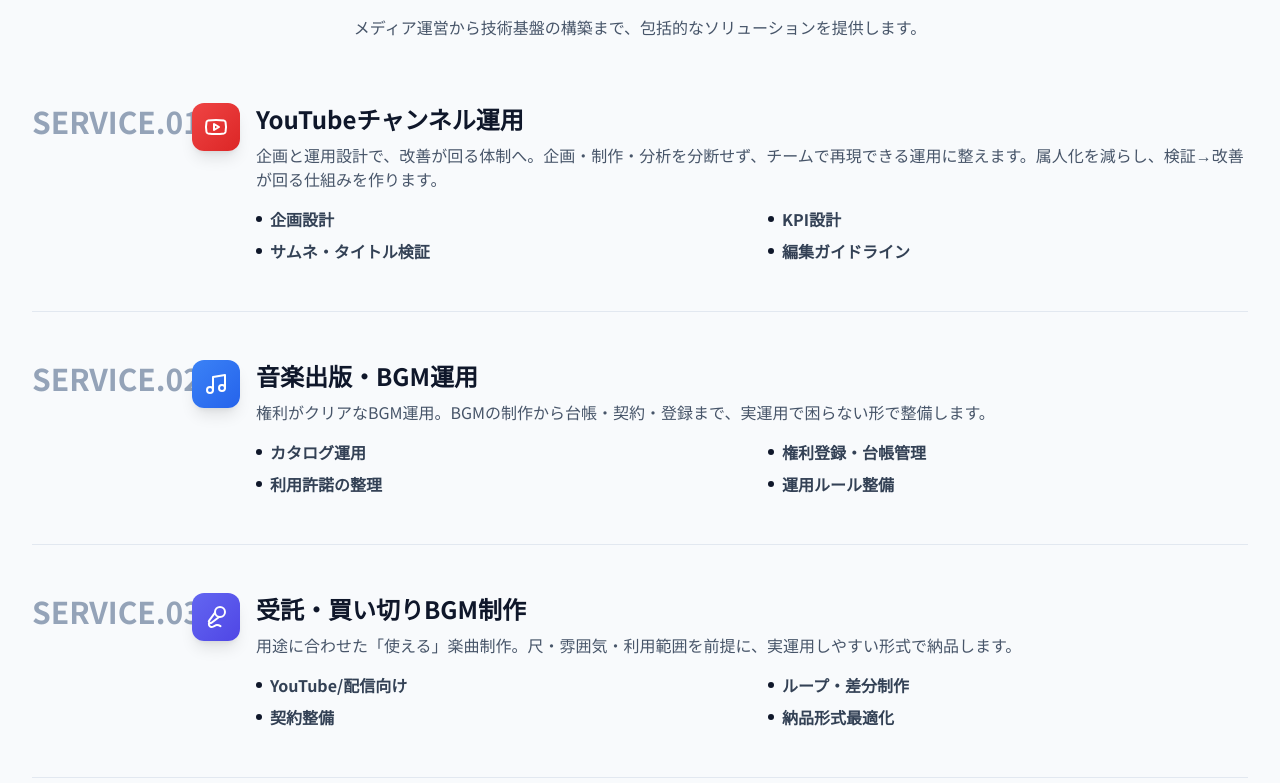
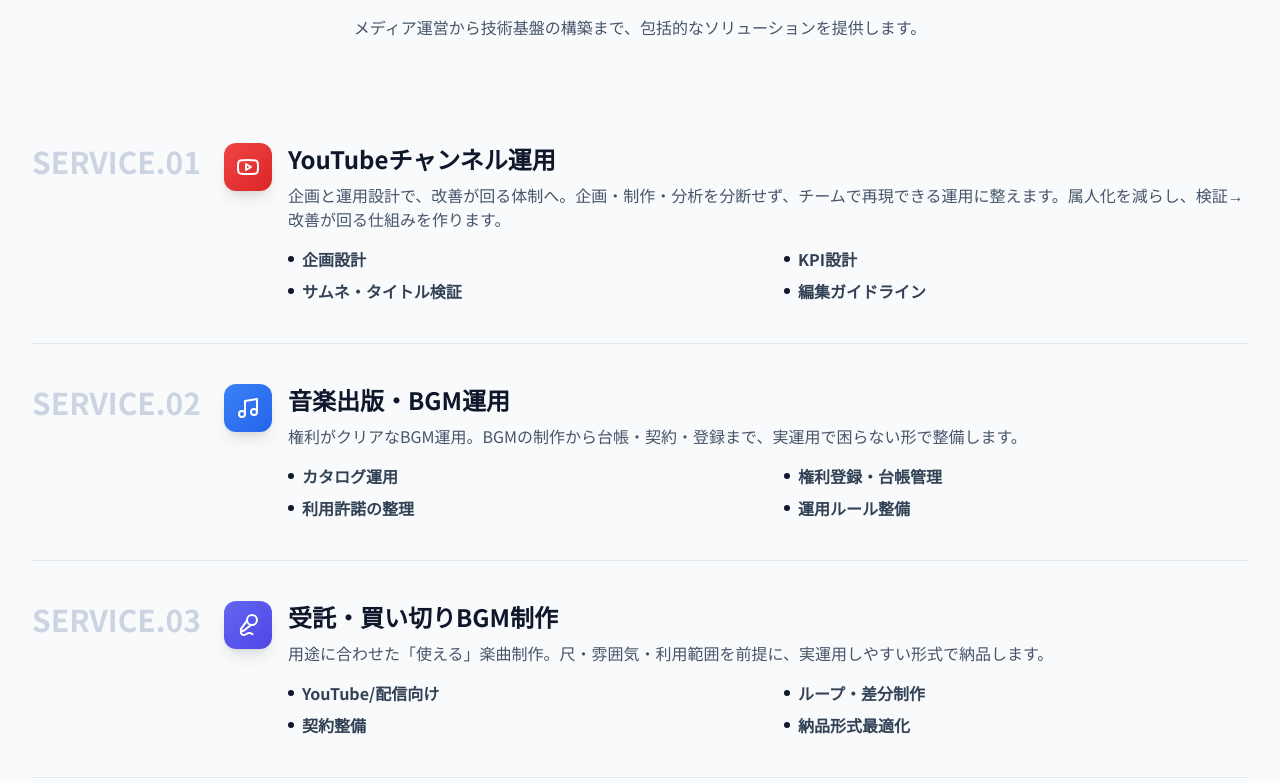
Before and after one commit to Regal753/Website, a React (Vite) app: page / in a window 1280 px wide. Shown: the part 937-1720 px from the top of the page. Built offline with nearby package versions, Linux system fonts and the light colour scheme.

Commit message:
fix: use grid 2-col layout to prevent SERVICE number overlap with icon

```diff
--- a/components/Services.tsx
+++ b/components/Services.tsx
@@ -86,24 +86,24 @@ const Services: React.FC = () => {
             メディア運営から技術基盤の構築まで、包括的なソリューションを提供します。
           </p>
         </div>
-        <div className="space-y-12">
-          {SERVICES.map((service, index) => (
+        <div className="space-y-0">
+          {SERVICES.map((service, index) => {
+            const Icon = service.icon;
+            return (
               <div
                 key={index}
-              className="flex flex-col md:flex-row md:items-start md:gap-8 pb-12 border-b border-slate-200 last:border-b-0 last:pb-0"
+                className="grid grid-cols-1 md:grid-cols-[160px_1fr] gap-4 md:gap-8 items-start py-10 border-b border-slate-200 last:border-b-0"
               >
-              <div className="md:w-32 flex-shrink-0 mb-4 md:mb-0">
-                <div className="text-2xl md:text-3xl font-bold text-slate-400">
-                  SERVICE.0{index + 1}
+                <div className="text-2xl md:text-3xl font-bold text-slate-300 whitespace-nowrap">
+                  SERVICE.{String(index + 1).padStart(2, '0')}
                 </div>
-              </div>
-              <div className="flex-grow">
+                <div>
                   <div className="flex items-start gap-4 mb-4">
                     <div
-                    className="w-12 h-12 rounded-xl flex items-center justify-center flex-shrink-0 shadow-lg"
+                      className="w-12 h-12 rounded-xl flex items-center justify-center shrink-0 shadow-lg"
                       style={{ background: getGradientStyle(service.color) }}
                     >
-                    <service.icon className="text-white w-6 h-6" />
+                      <Icon className="text-white w-6 h-6" />
                     </div>
                     <div>
                       <h3 className="text-xl md:text-2xl font-bold text-slate-900 mb-2">
@@ -121,7 +121,7 @@ const Services: React.FC = () => {
                           key={i}
                           className="flex items-center gap-2 text-sm md:text-base font-semibold text-slate-700"
                         >
-                        <span className="w-1.5 h-1.5 rounded-full bg-slate-900" />
+                          <span className="w-1.5 h-1.5 rounded-full bg-slate-900 shrink-0" />
                           {item}
                         </li>
                       ))}
@@ -129,7 +129,8 @@ const Services: React.FC = () => {
                   </div>
                 </div>
               </div>
-          ))}
+            );
+          })}
         </div>
       </div>
     </section>
```
Lines whose indentation alone changed are shown as unchanged.
